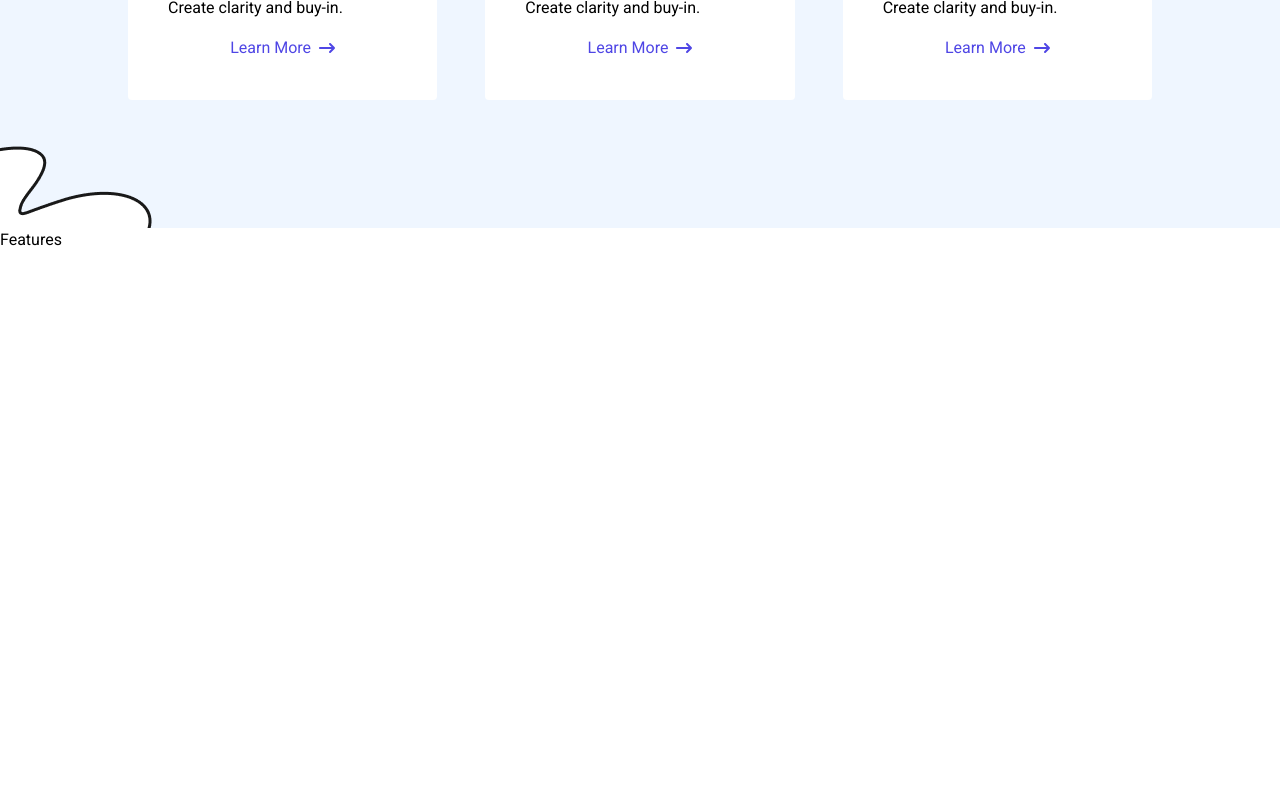
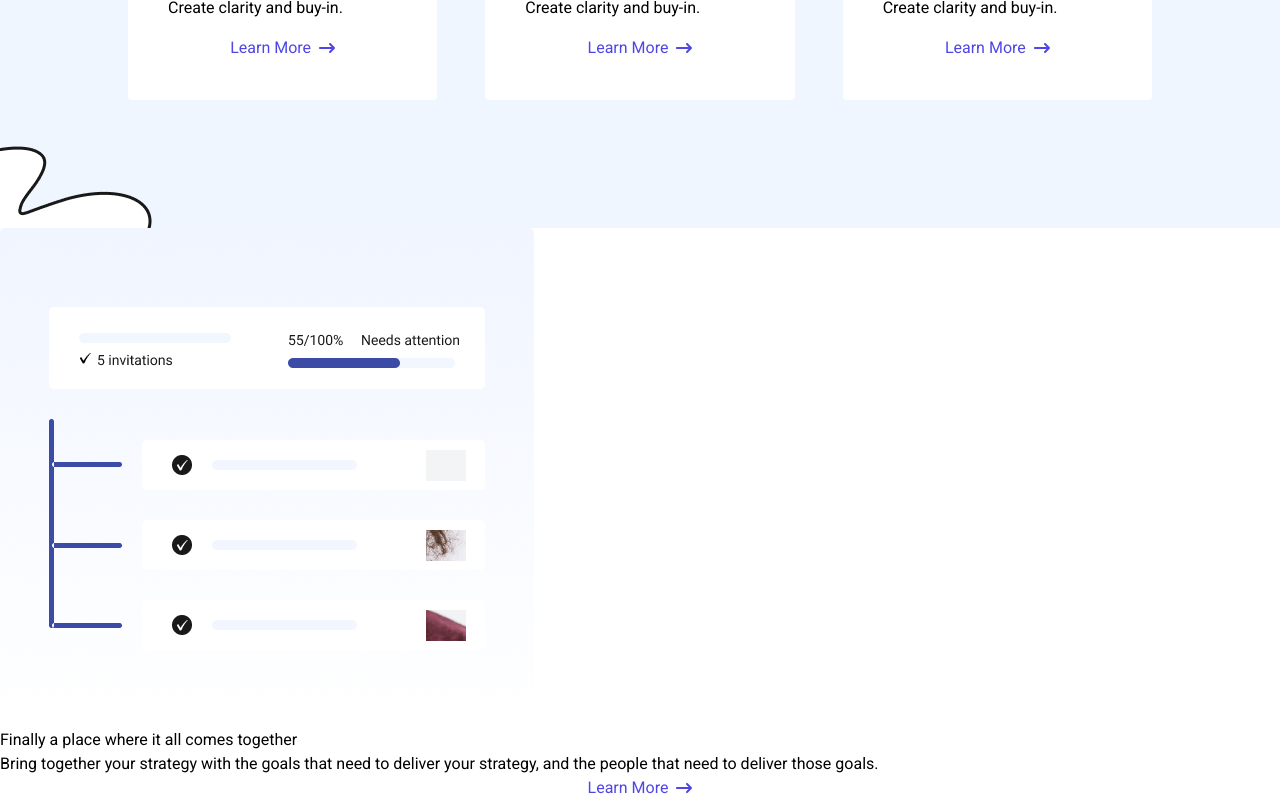
Before and after one commit to FrontEndDevo/peboo, a React (Vite) app: page / in a window 1280 px wide. Shown: the part 1415-2215 px from the top of the page. Before the commit the page ends 1667 px from the top, so only its background shows below. Built offline with nearby package versions, Linux system fonts and the light colour scheme.

Commit message:
Finish JSX of Features component with get the (read more) button ready from the previous component

```diff
--- a/src/components/Features.jsx
+++ b/src/components/Features.jsx
@@ -1,5 +1,24 @@
+import { FontAwesomeIcon } from "@fortawesome/react-fontawesome";
+import allFeatures from "../assets/images/features.png";
+import { faArrowRightLong } from "@fortawesome/free-solid-svg-icons";
 const Features = () => {
-  return <section>Features</section>;
+  return (
+    <section>
+      <div>
+        <img src={allFeatures} alt="all features" />
+      </div>
+      <div>
+        <h2>Finally a place where it all comes together</h2>
+        <p>
+          Bring together your strategy with the goals that need to deliver your
+          strategy, and the people that need to deliver those goals.
+        </p>
+        <button className="text-indigo-600 flex items-center justify-center gap-2 hover:underline mx-auto xl:mx-auto">
+          Learn More <FontAwesomeIcon icon={faArrowRightLong} />
+        </button>
+      </div>
+    </section>
+  );
 };
 
 export default Features;
```
